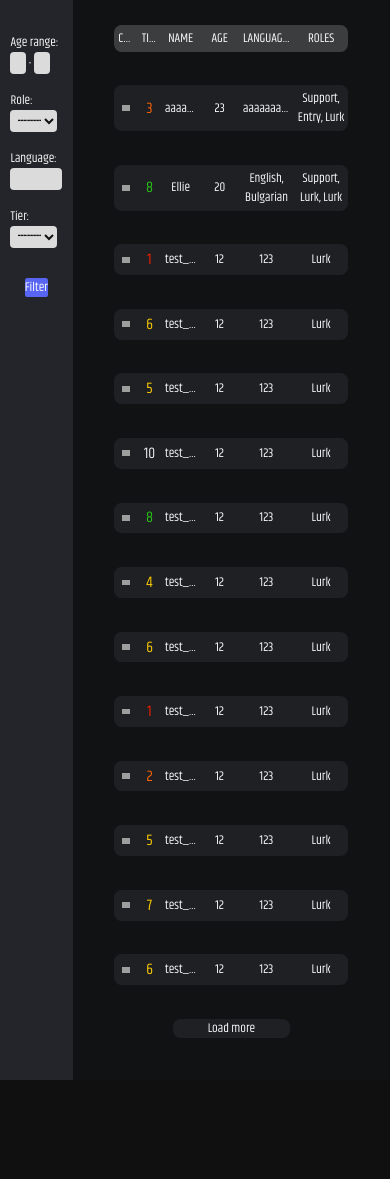
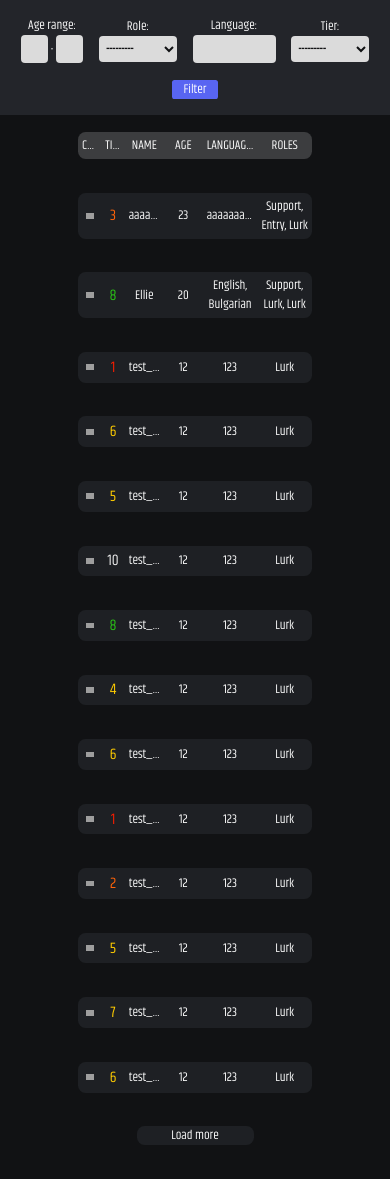
Before and after one commit to xMoneMone/Project_Untitled, a Django app: page / in a window 390 px wide. Shown: the part 68-1247 px from the top of the page. Before the commit the page ends 1148 px from the top, so only its background shows below. Run offline with Django 4.2, Linux system fonts and the light colour scheme; data comes from the database, SQL or seed files in the repository; some libraries are stand-ins or nearby versions; grey boxes are pictures that could not be loaded.

Commit message:
home mobile style

```diff
--- a/home/templates/home.html
+++ b/home/templates/home.html
@@ -12,11 +12,11 @@
 <div class="container">
     <div class="filter">
         <form>
-            <p>
+            <div>
                 <p class="filter_title">Age range:</p>
                 <input type="number" id="min-age"> - <input type="number" id="max-age">
-            </p>
-            <p>
+            </div>
+            <div>
                 <p class="filter_title">Role:</p>
                 <select id="role">
                     <option value="" selected>---------</option>
@@ -34,12 +34,12 @@
                     <option value="Secondary AWP">Secondary AWP</option>
 
                   </select>
-            </p>
-            <p>
+            </div>
+            <div>
                 <p class="filter_title">Language:</p>
                 <input type="text" id="languages" maxlength="200">
-            </p>
-            <p>
+            </div>
+            <div>
                 <p class="filter_title">Tier:</p>
                 <select id="tier">
                     <option value="" selected>---------</option>
@@ -65,7 +65,7 @@
                     <option value="10">10</option>
 
                   </select>
-            </p>
+            </div>
             <div class="button_div"><button id="filter-button">Filter</button></div>
         </form>
     </div>
--- a/static/css/home.css
+++ b/static/css/home.css
@@ -68,3 +68,50 @@ input::-webkit-inner-spin-button {
     border-radius: 0.2em;
     cursor: pointer;
 }
+
+@media (max-width: 600px) {
+	.container {
+        flex-direction: column;
+    }
+
+    .filter {
+        width: 100vw;
+        padding-left: 0;
+    }
+
+    .filter div {
+        margin: 0 2vw 0 2vw;
+    }
+
+    .posts {
+        width: 100%;
+        padding: 0;
+    }
+
+    .filter_title {
+        margin: 0 0 0 0;
+    }
+
+    form {
+        display: flex;
+        flex-wrap: wrap;
+        align-items: center;
+        justify-content: center;
+        text-align: center;
+    }
+
+    #min-age, #max-age {
+        width: 6vw;
+        height: 3vh;
+        text-align: center;
+    }
+
+    #role, #languages, #tier {
+        height: 3vh;
+        width: 20vw;
+    }
+
+    #filter-button {
+        width: 12vw;
+    }
+}
```
